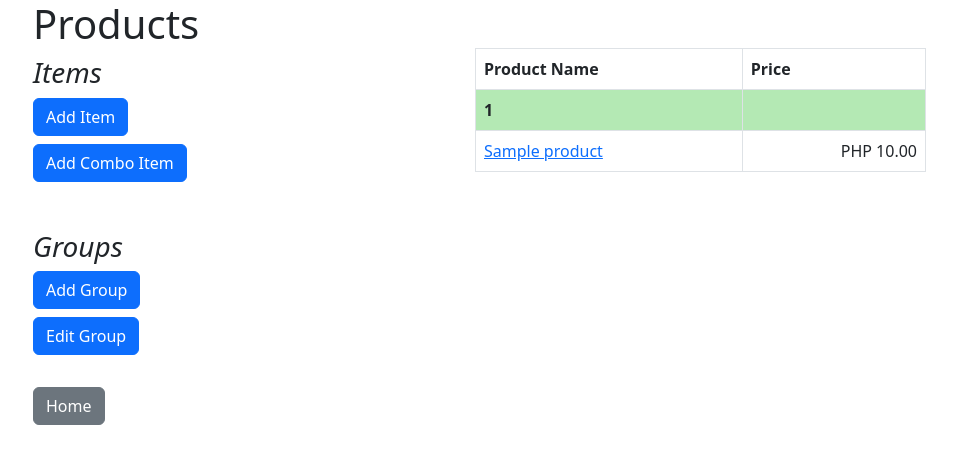
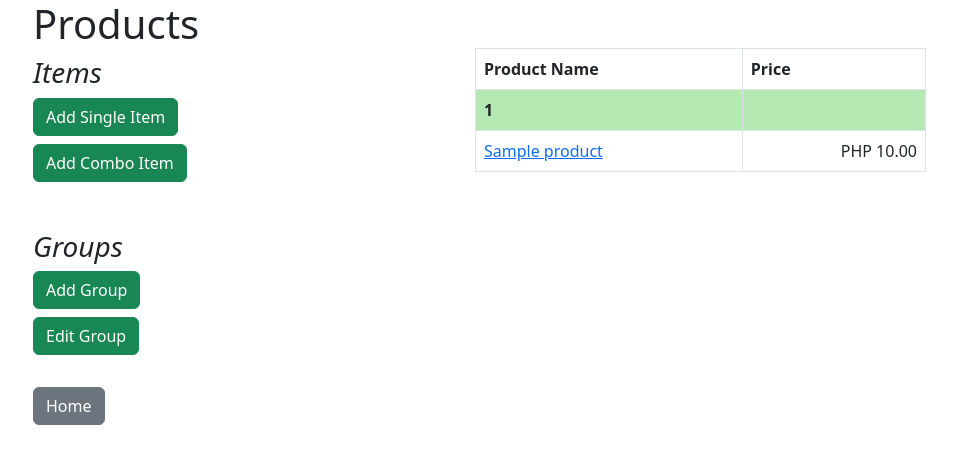
Before and after one commit to daxvii/MSYS-42-Lumpiang-Babies, a Django app: page /edit_productlist/ in a window 1280 px wide. Shown: the top 464 px of the page, without its empty margins (177-1134 px from the left). Run offline with Django 4.2, Linux system fonts and the light colour scheme; the first user in the database is signed in; tables that the repository leaves empty hold one stand-in row (Sample ...); some libraries are stand-ins or nearby versions.

Commit message:
more minor changes

```diff
--- a/lumpia/lumpiasys/templates/create_combo.html
+++ b/lumpia/lumpiasys/templates/create_combo.html
@@ -69,7 +69,7 @@
                     <p class="p-2">
                     <div class="row justify-content-center" >
                         <div class="col text-center">
-                            <input type="button" class="btn btn-info" value="Add Item" onclick="addBox()">
+                            <input type="button" class="btn btn-primary" value="Add Item" onclick="addBox()">
                         </div>
                         <div class="col text-center">
                             <button type='submit' class="btn btn-success">Save Item</button>
--- a/lumpia/lumpiasys/templates/edit_productlist.html
+++ b/lumpia/lumpiasys/templates/edit_productlist.html
@@ -14,14 +14,14 @@
                 <div class="col my-auto" style="padding-left: 140px">
                     <h1>Products</h1>
                     <h3><i>Items</i></h3>
-                    <a href="{% url 'create_product' %}" class="btn btn-primary">Add Item</a>
+                    <a href="{% url 'create_product' %}" class="btn btn-success">Add Single Item</a>
                     <br>
-                    <a href="{% url 'create_combo' %}" class="btn btn-primary mt-2">Add Combo Item</a>
+                    <a href="{% url 'create_combo' %}" class="btn btn-success mt-2">Add Combo Item</a>
 
                     <h3 class="mt-5"><i>Groups</i></h3>
-                    <a href="{% url 'create_group' %}" class="btn btn-primary">Add Group</a>
+                    <a href="{% url 'create_group' %}" class="btn btn-success">Add Group</a>
                     <br>
-                    <a href="{% url 'edit_grouplist' %}" class="btn btn-primary mt-2">Edit Group</a>
+                    <a href="{% url 'edit_grouplist' %}" class="btn btn-success mt-2">Edit Group</a>
                     <br><br>
 
                     <a href="{% url 'home' %}" class="btn btn-secondary mt-2">Home</a>
--- a/lumpia/lumpiasys/templates/home.html
+++ b/lumpia/lumpiasys/templates/home.html
@@ -12,7 +12,7 @@
         <div class="container">
             <div class="row">
                 <div class="col mt-5" style="padding-left: 140px">
-                    <h1>Inventory</h1>
+                    <h1>Inventory System</h1>
                     <a href="{% url 'signout' %}" class="btn btn-danger">Sign Out</a>
                 </div>
                 <div class="col-5 mt-5 bg-light d-grid gap-4 p-3">
--- a/lumpia/lumpiasys/templates/inventory_tally.html
+++ b/lumpia/lumpiasys/templates/inventory_tally.html
@@ -22,6 +22,7 @@
                             {% if perms.foo.can_view_remaining_inventory %}
                             <th>Remaining Inventory</th>
                             {% endif %}
+                            <th hidden>Remaining Inventory</th>
                         </tr>
                     </thead>
 
@@ -33,6 +34,7 @@
                             {% if perms.foo.can_view_remaining_inventory %}
                             <td></td>
                             {% endif %}
+                            <td hidden></td>
                         </tr>
                     {% for p in products %}
                     {% if p.group_name == group %}
@@ -41,8 +43,9 @@
                         <td><input type="text" name="counted_units" class="counted_units" value="0" min="0" onkeypress="return (event.charCode !=8 && event.charCode ==0 || (event.charCode >= 48 && event.charCode <= 57))"></td>
                         <td><input type="text" name="remarks" value="" class="remark"></td>
                         {% if perms.foo.can_view_remaining_inventory %}
-                        <td class="final_stocks text-end">{{p.stocks}}</td>
+                        <td class="text-end">{{p.stocks}}</td>
                         {% endif %}
+                        <td class="final_stocks text-end" hidden>{{p.stocks}}</td>
                     </tr>
                     {% endif %}
                     {% endfor %}
--- a/lumpia/lumpiasys/templates/update_combo.html
+++ b/lumpia/lumpiasys/templates/update_combo.html
@@ -13,7 +13,7 @@
             <div class = "row">
                 <div class="col my-auto" style="padding-left: 140px">
                     <h1>Item List</h1>
-                    <h3>Update Product</h1>
+                    <h3>Update Item</h1>
                 </div>
                 <div class="col-5 p-4 border border-dark rounded mt-5 bg-light">
                     <form method="POST" action="{% url 'update_combo' c.pk %}"> {% csrf_token %}
@@ -70,7 +70,7 @@
                         <p class = "p-2">
                             <div class="row justify-content-center">
                                 <div class="col text-center">
-                                    <input type="button" class="btn btn-info" value="Add Item" onclick="addBox()">
+                                    <input type="button" class="btn btn-primary" value="Add Item" onclick="addBox()">
                                 </div>
                                 <div class="col text-center">
                                     <button type="submit" class="btn btn-success">Save Changes</button>
--- a/lumpia/lumpiasys/templates/update_product.html
+++ b/lumpia/lumpiasys/templates/update_product.html
@@ -12,7 +12,7 @@
             <div class="row">
                 <div class="col my-auto" style="padding-left: 140px">
                     <h1>Item List</h1>
-                    <h3>Update Product</h3>
+                    <h3>Update Item</h3>
                 </div>
                 <div class = "col-5 p-4 border border-dark rounded mt-5 bg-light">
                     <form method="POST" action="{% url 'update_product' p.pk %}" style="padding-left: 28px"> {% csrf_token %}
--- a/lumpia/lumpiasys/views.py
+++ b/lumpia/lumpiasys/views.py
@@ -278,7 +278,6 @@ def confirm_sales(request):  # used for import sales
         cCounter = 0
 
         if DailyOrder.objects.filter(date=current_date).exists():
-            print('D:')
             return render(request, 'home.html')
 
         else:
@@ -292,7 +291,7 @@ def confirm_sales(request):  # used for import sales
 
                 rStocks = item.getStocks()
                 fStocks = rStocks - uSold
-                Product.objects.filter(name=iName).update(stocks=fStocks)
+                # Product.objects.filter(name=iName).update(stocks=fStocks)
                 pCounter += 1
 
             for item in combos:
@@ -307,9 +306,9 @@ def confirm_sales(request):  # used for import sales
                     itemName = c.getItemName()
                     itemRef = get_object_or_404(Product, name=itemName)
                     rStocks = itemRef.getStocks()
-                    uSold = c.getQuantity()
-                    fStocks = rStocks - uSold
-                    Product.objects.filter(name=itemName).update(stocks=fStocks)
+                    uSold2 = c.getQuantity() * int(uSold)
+                    fStocks = rStocks - uSold2
+                    # Product.objects.filter(name=itemName).update(stocks=fStocks)
                 cCounter += 1
 
             return redirect('inventory_tally')
@@ -329,6 +328,7 @@ def inventory_tally(request):
 def confirm_inventory(request): #used for inventory tally
     current_date = datetime.now().date()
     products = Product.objects.all()
+    daily_orders = DailyOrder.objects.all()
 
     if (request.method == 'POST'):
         cUnitsList = request.POST.getlist('counted_units')
@@ -336,7 +336,6 @@ def confirm_inventory(request): #used for inventory tally
         counter = 0
 
         if InventoryRecords.objects.filter(date=current_date).exists():
-            print('D:')
             return render(request, 'home.html')
 
         else:
```
